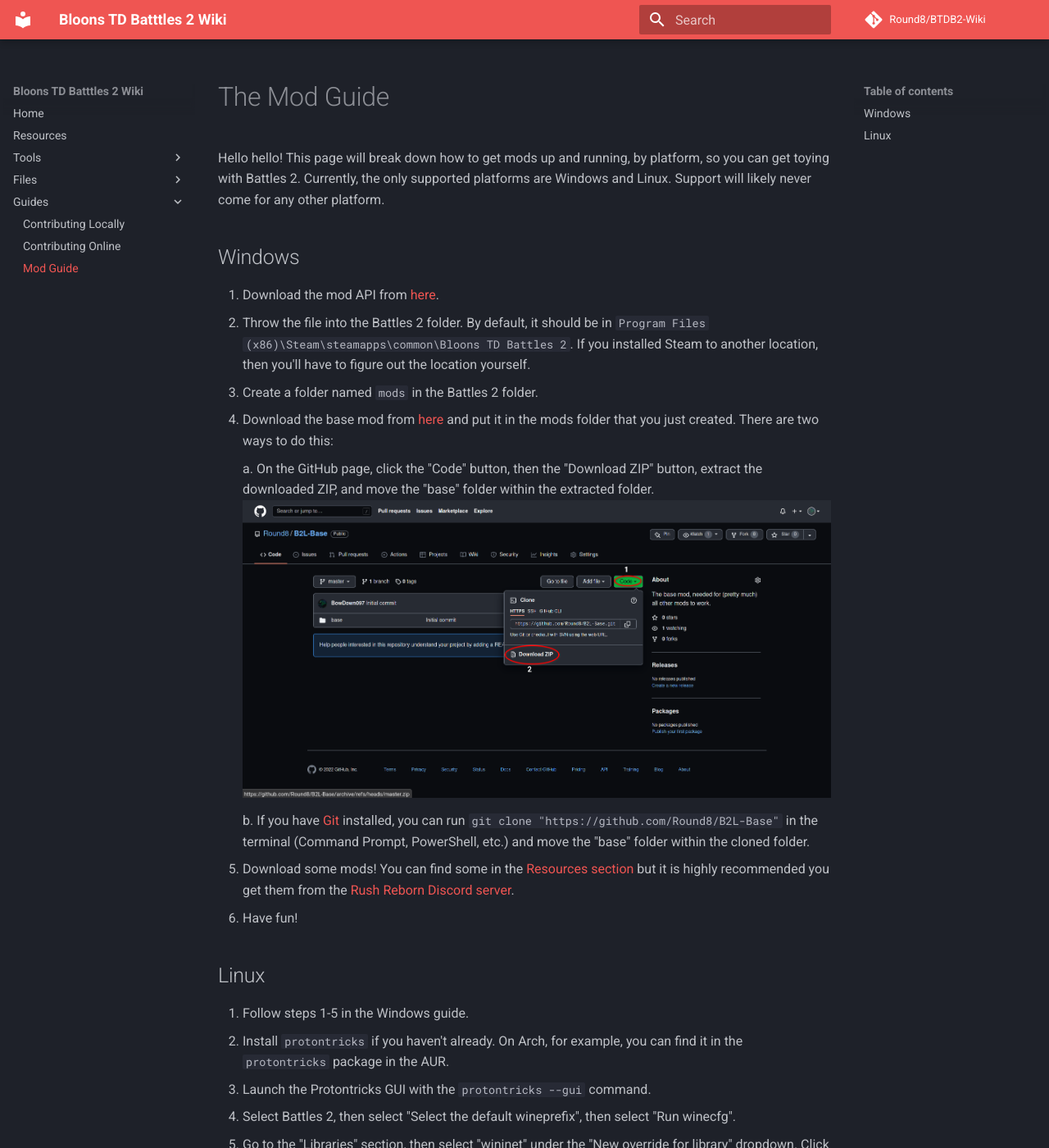
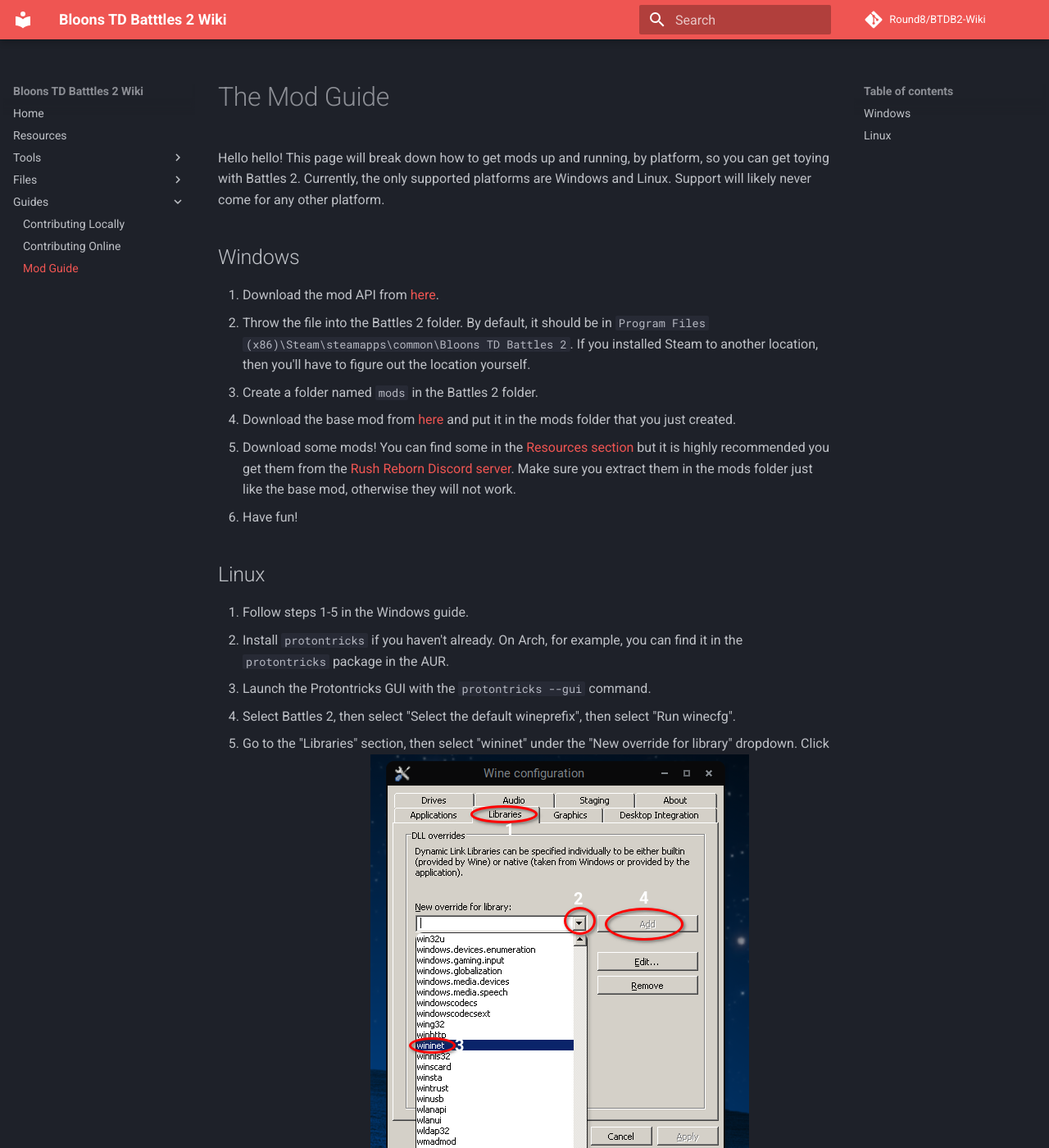
Before and after one commit to Round8/BTDB2-Wiki, an MkDocs documentation site: the page built from docs/guides/mod-guide.md, in a window 1280 px wide and 1400 px high. Shown: the whole window at 82% size. Built offline with MkDocs 1.6.1 and Material for MkDocs 9.7.7, drawn with Linux system fonts in a browser that asks for light colours; comment, search, counter and statistics services are not loaded.

Commit message:
Update base mod stuff

```diff
--- a/docs/guides/mod-guide.md
+++ b/docs/guides/mod-guide.md
@@ -6,14 +6,8 @@
 1. Download the mod API from [here](https://cdn.discordapp.com/attachments/934954383223967764/934954769125085245/wininet.dll).
 2. Throw the file into the Battles 2 folder. By default, it should be in `Program Files (x86)\Steam\steamapps\common\Bloons TD Battles 2`. If you installed Steam to another location, then you'll have to figure out the location yourself.
 3. Create a folder named `mods` in the Battles 2 folder.
-4. Download the base mod from [here](https://github.com/Round8/B2L-Base) and put it in the mods folder that you just created. There are two ways to do this:
-
-    a. On the GitHub page, click the "Code" button, then the "Download ZIP" button, extract the downloaded ZIP, and move the "base" folder within the extracted folder.
-    ![Image](../images/mod-guide/1.png)
-
-    b. If you have [Git](https://git-scm.com/downloads) installed, you can run `git clone "https://github.com/Round8/B2L-Base"` in the terminal (Command Prompt, PowerShell, etc.) and move the "base" folder within the cloned folder.
-
-5. Download some mods! You can find some in the [Resources section](https://round8.github.io/BTDB2-Wiki/resources.html) but it is highly recommended you get them from the [Rush Reborn Discord server](https://discord.gg/USpJnaaNap).
+4. Download the base mod from [here](https://github.com/Round8/B2L-Base/releases/download/v1.0.0/base.zip) and put it in the mods folder that you just created.
+5. Download some mods! You can find some in the [Resources section](https://round8.github.io/BTDB2-Wiki/resources.html) but it is highly recommended you get them from the [Rush Reborn Discord server](https://discord.gg/USpJnaaNap). Make sure you extract them in the mods folder just like the base mod, otherwise they will not work.
 6. Have fun!
 
 ## Linux
@@ -22,5 +16,5 @@
 3. Launch the Protontricks GUI with the `protontricks --gui` command.
 4. Select Battles 2, then select "Select the default wineprefix", then select "Run winecfg".
 5. Go to the "Libraries" section, then select "wininet" under the "New override for library" dropdown. Click "Add", then click "OK".
-    ![Image](../images/mod-guide/2.png)
+    ![Image](../images/mod-guide/1.png)
 6. Have fun!
```
Also changed, not shown: docs/images/mod-guide/1.png, docs/images/mod-guide/2.png (deleted).
